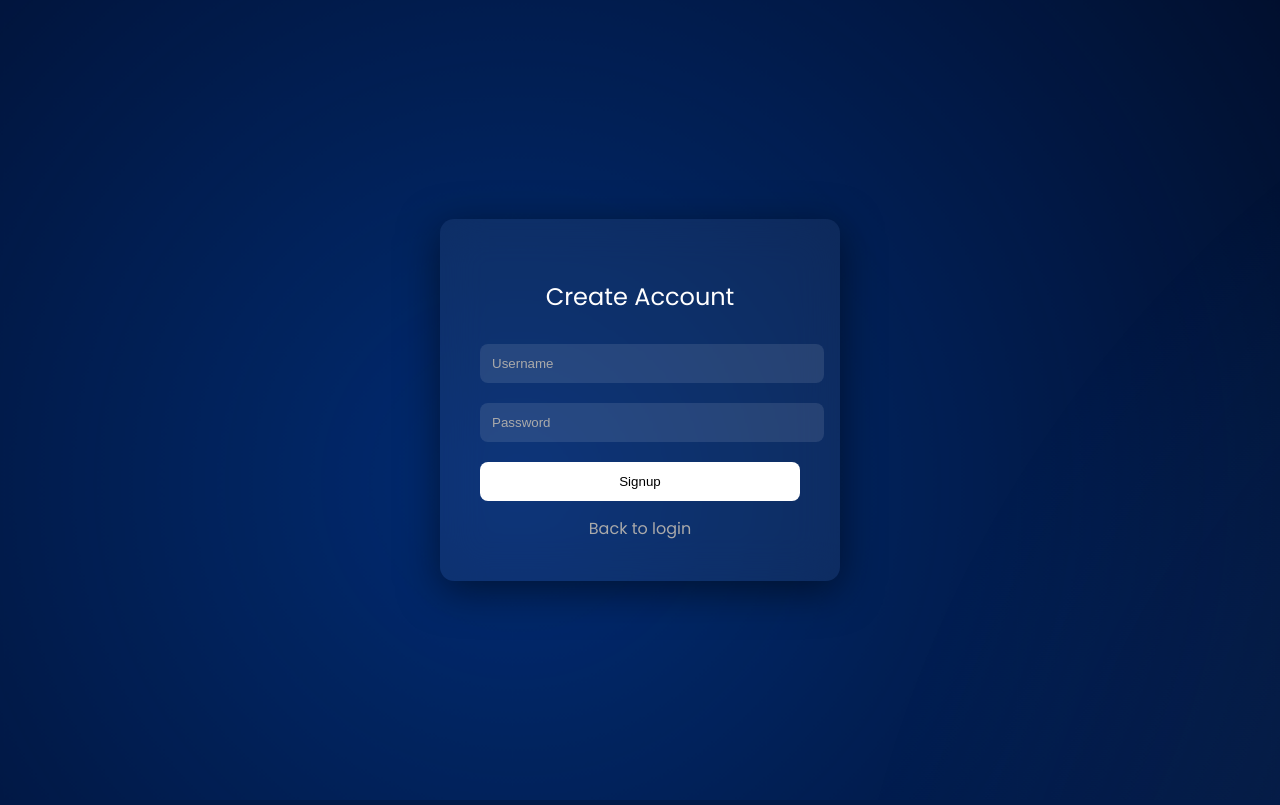
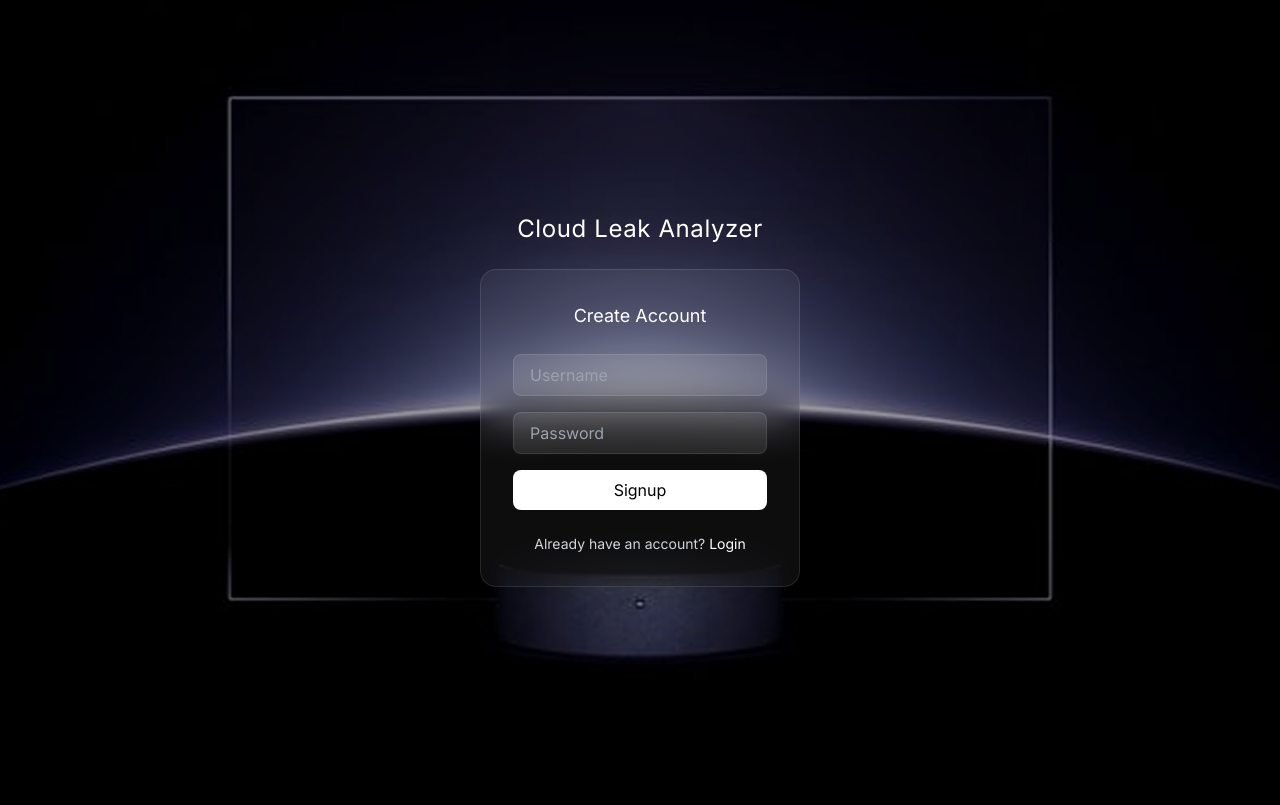
Before and after one commit to priyaanshsapru78-a11y/cloud-leak-analyzer, a Flask app: page /signup in a window 1280 px wide. Run offline with Flask 3, Linux system fonts and the light colour scheme; some libraries are stand-ins or nearby versions.

Commit message:
Update signup.html

```diff
--- a/templates/signup.html
+++ b/templates/signup.html
@@ -3,142 +3,68 @@
 <head>
     <title>Signup - Cloud Leak Analyzer</title>
 
-    <link href="https://fonts.googleapis.com/css2?family=Poppins&display=swap" rel="stylesheet">
+    <script src="https://cdn.tailwindcss.com"></script>
+
+    <link href="https://fonts.googleapis.com/css2?family=Inter:wght@300;400;500;600&display=swap" rel="stylesheet">
 
     <style>
         body {
-            margin: 0;
-            height: 100vh;
-            font-family: 'Poppins', sans-serif;
-            overflow: hidden;
-            background: #020617;
+            font-family: 'Inter', sans-serif;
         }
 
-        /* BACKGROUND */
-        .bg {
-            position: absolute;
-            width: 100%;
-            height: 100%;
-            overflow: hidden;
+        .bg-motion {
+            animation: zoom 20s ease-in-out infinite alternate;
         }
 
-        .bg::before {
-            content: "";
-            position: absolute;
-            width: 200%;
-            height: 200%;
-            background: radial-gradient(circle at 30% 40%, rgba(0, 102, 255, 0.4), transparent 60%);
-            animation: move1 12s ease-in-out infinite;
-        }
-
-        .bg::after {
-            content: "";
-            position: absolute;
-            width: 200%;
-            height: 200%;
-            background: radial-gradient(circle at 70% 60%, rgba(59, 130, 246, 0.3), transparent 60%);
-            animation: move2 14s ease-in-out infinite;
-        }
-
-        @keyframes move1 {
-            0% { transform: translate(0,0); }
-            50% { transform: translate(-10%, -10%); }
-            100% { transform: translate(0,0); }
-        }
-
-        @keyframes move2 {
-            0% { transform: translate(0,0); }
-            50% { transform: translate(10%, 10%); }
-            100% { transform: translate(0,0); }
-        }
-
-        /* CENTER */
-        .container {
-            position: relative;
-            z-index: 10;
-            height: 100vh;
-            display: flex;
-            justify-content: center;
-            align-items: center;
-        }
-
-        /* GLASS CARD */
-        .box {
-            background: rgba(255,255,255,0.05);
-            backdrop-filter: blur(20px);
-            padding: 40px;
-            border-radius: 14px;
-            color: white;
-            text-align: center;
-            width: 320px;
-            box-shadow: 0 10px 40px rgba(0,0,0,0.5);
-        }
-
-        h2 {
-            margin-bottom: 20px;
-            font-weight: 500;
-        }
-
-        input {
-            width: 100%;
-            padding: 12px;
-            margin: 10px 0;
-            border-radius: 8px;
-            border: none;
-            outline: none;
-            background: rgba(255,255,255,0.1);
-            color: white;
-        }
-
-        input::placeholder {
-            color: #aaa;
-        }
-
-        button {
-            width: 100%;
-            padding: 12px;
-            margin-top: 10px;
-            border-radius: 8px;
-            border: none;
-            background: white;
-            color: black;
-            cursor: pointer;
-            transition: 0.3s;
-        }
-
-        button:hover {
-            background: #ddd;
-        }
-
-        a {
-            color: #aaa;
-            display: block;
-            margin-top: 15px;
-            text-decoration: none;
-        }
-
-        a:hover {
-            color: white;
+        @keyframes zoom {
+            0% { transform: scale(1); }
+            100% { transform: scale(1.05); }
         }
     </style>
 </head>
 
-<body>
+<body class="h-screen w-screen overflow-hidden relative">
 
-<div class="bg"></div>
+<!-- BACKGROUND -->
+<div class="absolute inset-0 bg-motion bg-cover bg-center"
+     style="background-image: url('/static/bg.png');">
+</div>
 
-<div class="container">
-    <div class="box">
-        <h2>Create Account</h2>
+<!-- OVERLAY -->
+<div class="absolute inset-0 bg-black/40"></div>
 
-        <form method="POST">
-            <input type="text" name="username" placeholder="Username" required>
-            <input type="password" name="password" placeholder="Password" required>
-            <button type="submit">Signup</button>
+<!-- CENTER -->
+<div class="relative z-10 flex flex-col items-center justify-center h-full">
+
+    <h1 class="text-white text-2xl mb-6 tracking-wide">
+        Cloud Leak Analyzer
+    </h1>
+
+    <!-- SIGNUP CARD -->
+    <div class="backdrop-blur-xl bg-white/5 border border-white/10 p-8 rounded-2xl w-[320px]">
+
+        <h2 class="text-white text-lg mb-6 text-center">Create Account</h2>
+
+        <form method="POST" class="space-y-4">
+            <input type="text" name="username" placeholder="Username"
+                class="w-full px-4 py-2 rounded-lg bg-white/10 border border-white/10 text-white placeholder-gray-400 focus:outline-none focus:border-white/30">
+
+            <input type="password" name="password" placeholder="Password"
+                class="w-full px-4 py-2 rounded-lg bg-white/10 border border-white/10 text-white placeholder-gray-400 focus:outline-none focus:border-white/30">
+
+            <button type="submit"
+                class="w-full bg-white text-black py-2 rounded-lg hover:bg-gray-200 transition">
+                Signup
+            </button>
         </form>
 
-        <a href="/login">Back to login</a>
+        <p class="text-sm text-gray-300 mt-6 text-center">
+            Already have an account?
+            <a href="/login" class="text-white hover:underline">Login</a>
+        </p>
+
     </div>
+
 </div>
 
 </body>
```
